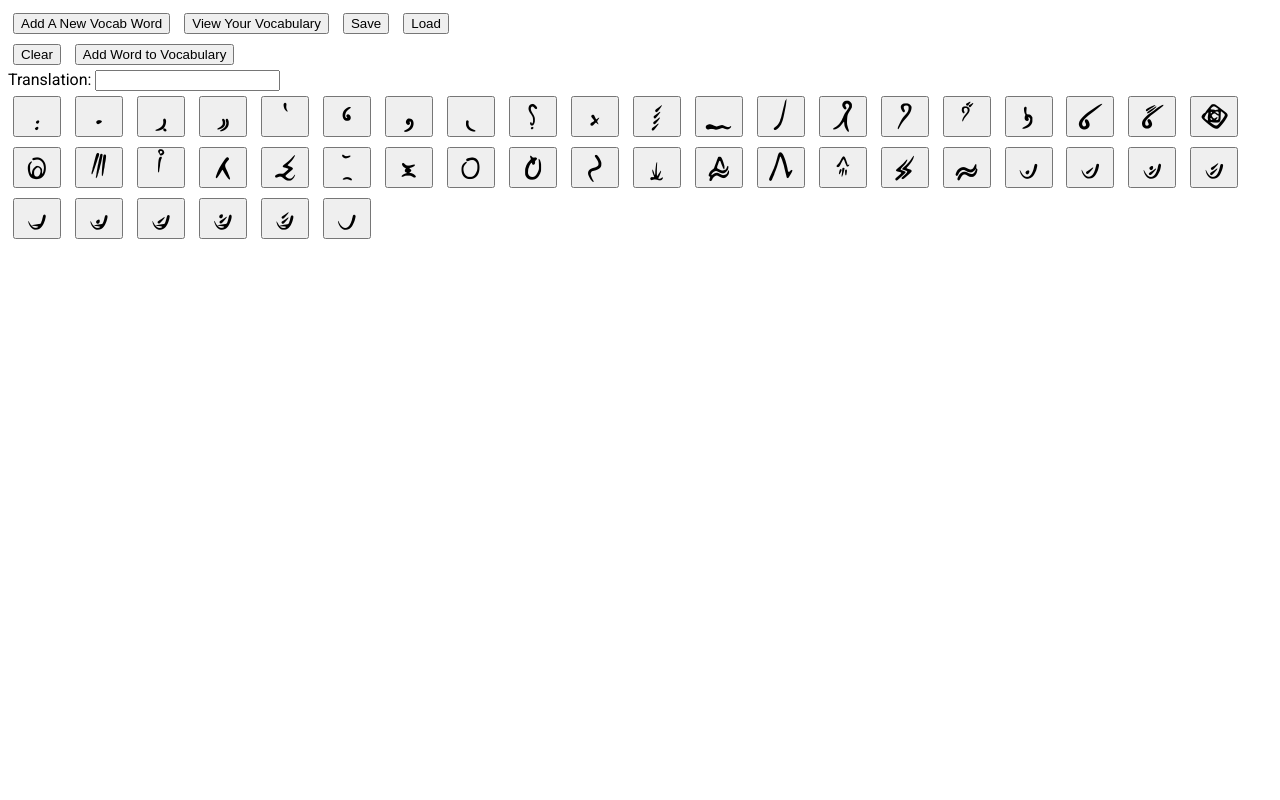
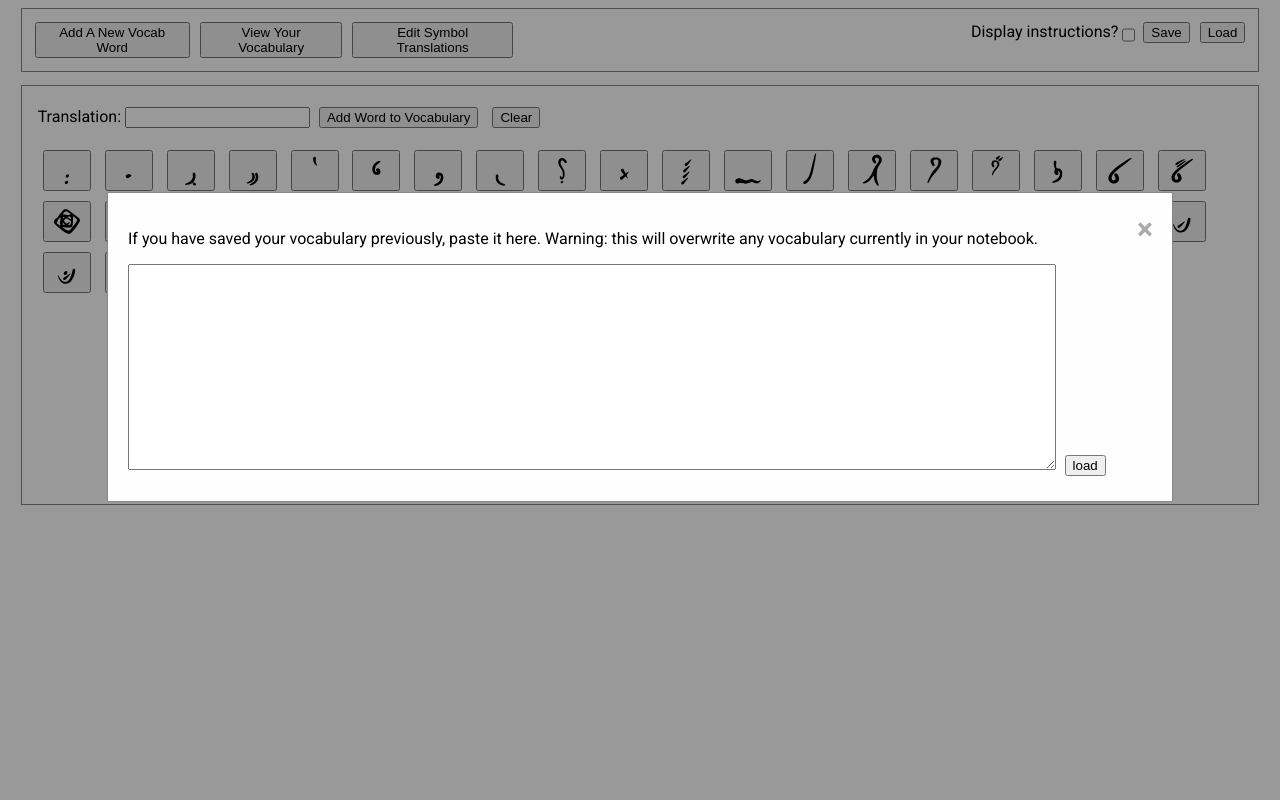
Before and after one commit to caggles/heavens-vault-notebook, a PHP site: page /notebook.html in a window 1280 px wide. Run offline with PHP 8.4, Linux system fonts and the light colour scheme.

Commit message:
awkward auto-translations

```diff
--- a/notebook.css
+++ b/notebook.css
@@ -7,16 +7,22 @@ body {
     font-family: "Roboto", Arial, Helvetica, sans-serif;
 }
 
+.container {
+    display: block;
+    padding: 5px 5px 10px 5px;
+}
+
 .flex-container {
-    display: flex;
-    border-radius: 5px;
+    display: inline-flex;
     padding: 5px 5px 10px 5px;
+    flex-flow: row wrap;
 }
 
 .flex-child {
     flex: 1;
     padding: 15px;
-    margin-right: 10px;
+    margin: 0 auto;
+    vertical-align: top;
 }
 
 .ancient, .detail {
@@ -24,16 +30,102 @@ body {
     font-size: 2em;
 }
 
+.detail-name {
+    font-size: 4em;
+}
+
+div.translation-word {
+    position: relative;
+    display: inline-block;
+    border: 1px solid #888;
+    padding: 3px;
+}
+
+div.translation-word .translation-tooltiptext {
+    visibility: hidden;
+    background-color: rgba(240, 240, 240, 1);
+    border: 1px solid #444;
+    padding: 3px;
+    position: absolute;
+    z-index: 1;
+    left: 50%;
+    bottom: 110%;
+    transform: translate(-50%, 0);
+    font-size: 1.4em;
+}
+
+div.translation-word:hover .translation-tooltiptext {
+  visibility: visible;
+}
+
 button {
     margin: 5px;
 }
 
+div#nav {
+    display: block;
+    margin: 0 1% 0 1%;
+    border: 1px solid #888;
+    padding: 0.5em;
+}
+
+div#tabs {
+    display: inline-flex;
+    justify-content: flex-start;
+    width: 40%;
+}
+
+div#settings {
+    display: inline-flex;
+    justify-content: flex-end;
+    float: right;
+    width: 40%;
+}
+
+.instructionsbool {
+    padding-top: 0.3em;
+}
+
+input[type="checkbox"]
+{
+    margin-top: 0.6em;
+    vertical-align: middle;
+}
+
+.instructions {
+    display:none;
+    padding: 1%;
+    background-color: #DDD;
+    font-size: 0.8em;
+}
+
 div#addword {
     display: block;
+    margin: 1%;
+    padding: 1em;
+    border: 1px solid #888;
+}
+
+div#symbols {
+    display: none;
+    margin: 1%;
+    padding: 1em;
+    border: 1px solid #888;
+}
+
+div#keyboard {
+    display: block;
+    padding: 1% 0 1% 0;
 }
 
 div#vocablist, div#vocabdetail {
     display: none;
+    margin: 1%;
+    border: 1px solid #888;
+}
+
+div#vocabdetail {
+    padding: 1em;
 }
 
 button.ancient {
@@ -41,17 +133,28 @@ button.ancient {
 }
 
 div#target {
-    height: 2em;
+    height: 1.3em;
+    padding: 0.5em;
+    text-align: center;
 }
 
 div#notification {
-
+    display: none;
+    position: fixed;
+    z-index: 1;
+    left: 10%;
+    top: 0;
+    background-color: #fefefe;
+    margin: 15% auto;
+    padding: 20px;
+    border: 1px solid #888;
+    width: 80%;
 }
 
 div.modal {
     display: none;
     position: fixed;
-    z-index: 1;
+    z-index: 2;
     left: 0;
     top: 0;
     width: 100%;
@@ -88,3 +191,75 @@ textarea {
     height: 15em;
     overflow: auto;
 }
+
+table {
+    border-collapse: collapse;
+    width: 100%;
+}
+
+td {
+    padding: 15px;
+    vertical-align: top;
+}
+
+td.table-title {
+    background-color: rgba(75, 75, 75, 1);
+    color: white;
+    font-weight: bold;
+}
+
+tr.vocab-entry:nth-child(even) {
+    background: rgba(230, 230, 230, 1);
+}
+
+tr.vocab-entry:nth-child(odd) {
+    background: rgba(200, 200, 200, 1);
+}
+
+button.detail {
+    background-color: rgba(0,0,0,0.1);
+    border-top: #FFF 1px solid;
+    border-right: #FFF 1px solid;
+    border-bottom: #777 2px solid;
+    border-left: #777 2px solid;
+}
+
+button.detail:hover, button.detail:focus {
+    background-color: rgba(0,0,0,0.2);
+    border-top: #FFF 1px solid;
+    border-right: #FFF 1px solid;
+    border-bottom: #777 2px solid;
+    border-left: #777 2px solid;
+}
+
+button.detail:active {
+    background-color: rgba(0,0,0,0.8);
+    color: #DDD;
+    border: 0;
+}
+
+p.translations, p.relatedwords {
+    margin-left: 0.5%
+}
+
+button.translation_delete {
+    font-size: 0.7em;
+    margin-left: 0.5%;
+    background-color: #FFF;
+    border: 0;
+    color: #AAA;
+}
+
+button.translation_delete:hover, button.translation_delete:focus {
+    color: #444;
+}
+
+.symbol_label {
+    display: inline-block;
+    width: 2.5em;
+    height: 2.5em;
+}
+
+#load_modal {
+    display:block;
+}
--- a/notebook.html
+++ b/notebook.html
@@ -17,17 +17,30 @@
     <body>
 
     <div id="nav">
+        <div id="tabs">
             <button id="toggleaddword">Add A New Vocab Word</button>
             <button id="togglevocablist">View Your Vocabulary</button>
+            <button id="togglesymbols">Edit Symbol Translations</button>
+        </div>
+        <div id="settings">
+            <label for="instructionsbool" class="instructionsbool">Display instructions? </label><input type="checkbox" id="instructionsbool" class="instructionsbool">
             <button id="save">Save</button>
             <button id="load">Load</button>
         </div>
+        <div class="instructions">
+            <p>Use the buttons on the left to navigate between pages. Do not use the back button on your browser.</p>
+            <p>
+                Use the save and load buttons above to save your vocabulary notebook between sessions.
+                <b>There is no autosave - if you leave this page without saving, you will lose your changes.</b> Save often to avoid this problem.
+                Further instructions on saving/loading can be found by clicking the buttons.
+            </p>
+        </div>
+    </div>
 
     <div id="addword">
+        <label for="translation">Translation: </label><input type="text" id="translation">
+        <button id="add">Add Word to Vocabulary</button>
         <button id="clear">Clear</button>
-        <button id="add">Add Word to Vocabulary</button>
-        <br />
-        <label for="translation">Translation: </label><input type="text" id="translation">
         <div id="keyboard">
             <button class="ancient">:</button>
             <button class="ancient">.</button>
@@ -77,20 +90,143 @@
             <button class="ancient">0</button>
         </div>
         <div id="target" class="ancient"></div>
-        <div class="flex-container">
+        <div class="instructions">
+            <p>
+                Click on the ancient symbols keyboard above to create words. As you add more symbols, it will check your existing vocabulary and show you all words that it believes are related.
+                Below, you will see possible translations of the new word which have been formed by stringing together your existing translations for the words and symbols that make up this word.
+                You can mouse over these "subwords" to see the ancient verion of each one.
+            </p>
+            <p>
+                Once you have typed out the word, add your guess for a translation in the box, and click "Add Word to Vocabulary."
+                The word will be added to your vocab list for you to view, and to be used later as an aid in other translations.
+                You may add multiple translations of the same ancient word by adding it multiple times to your vocabulary, each with a different translation.
+            </p>
+            <p>
+                If you make a mistake while entering your ancient word, click "Clear" to start again.
+            </p>
+        </div>
+        <div class="container">
             <div class="detail-translations flex-child"></div>
-            <div class="contains-words flex-child"></div>
-            <div class="contained-within flex-child"></div>
+            <table>
+                <tr>
+                    <td class="contains_exact wordlist"></td>
+                    <td class="containedby_exact wordlist"></td>
+                </tr>
+                <tr>
+                    <td class="contains_close wordlist"></td>
+                    <td class="containedby_close wordlist"></td>
+                </tr>
+            </table>
         </div>
     </div>
 
-    <div id="vocablist"></div>
+    <div id="vocablist">
+        <div class="instructions">
+            Below, you will see your full vocabulary (if you have one)!
+            Click on any ancient word in this list to view more detailed information on your translation, as well as similar words in the vocabulary list.
+        </div>
+    </div>
 
-    <div id="vocabdetail" class="flex-container">
+    <div id="vocabdetail">
+        <div class="instructions">
+            <p>This page displays information about your translation of a particular ancient word.</p>
+            <p>
+                In the "Manual Translations" section, you will see your own translations for the word.
+                You can have multiple translations for a single word. There are often multiple correct translations for the same word,
+                and this can also be used to record multiple unrelated guesses at a translation while you decide which one is correct.
+                You can delete any one of your translations by clicking the "delete" button next to it.
+                Note that you cannot delete a translation if it is the only one you have for a word. You must add at least a second translation to delete one of them.
+                You can add a second translation by returning to the "Add A New Vocab Word" screen and adding the same ancient word again, with a new translation.
+            </p>
+            <p>
+                Below the translations, you will see lists of related words. Clicking on any of the ancient words will take you to the detailed translation information for that word.
+            </p>
+        </div>
+        <div class="container">
             <div class="ancient detail-name flex-child"></div>
             <div class="detail-translations flex-child"></div>
-        <div class="contains-words flex-child"></div>
-        <div class="contained-within flex-child"></div>
+        </div>
+        <table>
+            <tr>
+                <td class="contains_exact wordlist"></td>
+                <td class="containedby_exact wordlist"></td>
+            </tr>
+            <tr>
+                <td class="contains_close wordlist"></td>
+                <td class="containedby_close wordlist"></td>
+            </tr>
+        </table>
+    </div>
+
+    <div id="symbols">
+        <div class="instructions">
+            <p>
+                Here, you can enter your guesses for the meanings of each individual symbol.
+                As you record these, they will show up as part of the symbolic translations on the other pages, and when you add a new word to your vocabulary.
+            </p>
+            <p>
+                To update them, simply type your translation into the box next to the symbol, and then click "Save Symbol Translations." Note that this is NOT the same as saving your vocabulary notebook as a whole.
+            </p>
+        </div>
+        <div class="flex-container">
+            <div class="flex-child symbol-flex">
+                <label class="symbol_label" for="colon"><span class="ancient">:</span></label><input type="text" id="colon" class="symbol_entry"><br />
+                <label class="symbol_label" for="period"><span class="ancient">.</span></label><input type="text" id="period" class="symbol_entry"><br />
+                <label class="symbol_label" for="semicolon"><span class="ancient">;</span></label><input type="text" id="semicolon" class="symbol_entry"><br />
+                <label class="symbol_label" for='doublequote'><span class="ancient">"</span></label><input type="text" id='doublequote' class="symbol_entry"><br />
+                <label class="symbol_label" for="singlequote"><span class="ancient">'</span></label><input type="text" id="singlequote" class="symbol_entry"><br />
+                <label class="symbol_label" for="openbracket"><span class="ancient">(</span></label><input type="text" id="openbracket" class="symbol_entry"><br />
+                <label class="symbol_label" for="closebracket"><span class="ancient">)</span></label><input type="text" id="closebracket" class="symbol_entry"><br />
+                <label class="symbol_label" for="comma"><span class="ancient">,</span></label><input type="text" id="comma" class="symbol_entry"><br />
+                <label class="symbol_label" for="questionmark"><span class="ancient">?</span></label><input type="text" id="questionmark" class="symbol_entry"><br />
+            </div>
+            <div class="flex-child symbol-flex">
+                <label class="symbol_label" for="x"><span class="ancient">x</span></label><input type="text" id="x" class="symbol_entry"><br />
+                <label class="symbol_label" for="f"><span class="ancient">f</span></label><input type="text" id="f" class="symbol_entry"><br />
+                <label class="symbol_label" for="w"><span class="ancient">w</span></label><input type="text" id="w" class="symbol_entry"><br />
+                <label class="symbol_label" for="j"><span class="ancient">j</span></label><input type="text" id="j" class="symbol_entry"><br />
+                <label class="symbol_label" for="r"><span class="ancient">r</span></label><input type="text" id="r" class="symbol_entry"><br />
+                <label class="symbol_label" for="p"><span class="ancient">p</span></label><input type="text" id="p" class="symbol_entry"><br />
+                <label class="symbol_label" for="g"><span class="ancient">g</span></label><input type="text" id="g" class="symbol_entry"><br />
+                <label class="symbol_label" for="e"><span class="ancient">e</span></label><input type="text" id="e" class="symbol_entry"><br />
+                <label class="symbol_label" for="b"><span class="ancient">b</span></label><input type="text" id="b" class="symbol_entry"><br />
+            </div>
+            <div class="flex-child symbol-flex">
+                <label class="symbol_label" for="d"><span class="ancient">d</span></label><input type="text" id="d" class="symbol_entry"><br />
+                <label class="symbol_label" for="a"><span class="ancient">a</span></label><input type="text" id="a" class="symbol_entry"><br />
+                <label class="symbol_label" for="c"><span class="ancient">c</span></label><input type="text" id="c" class="symbol_entry"><br />
+                <label class="symbol_label" for="h"><span class="ancient">h</span></label><input type="text" id="h" class="symbol_entry"><br />
+                <label class="symbol_label" for="i"><span class="ancient">i</span></label><input type="text" id="i" class="symbol_entry"><br />
+                <label class="symbol_label" for="k"><span class="ancient">k</span></label><input type="text" id="k" class="symbol_entry"><br />
+                <label class="symbol_label" for="l"><span class="ancient">l</span></label><input type="text" id="l" class="symbol_entry"><br />
+                <label class="symbol_label" for="m"><span class="ancient">m</span></label><input type="text" id="m" class="symbol_entry"><br />
+                <label class="symbol_label" for="n"><span class="ancient">n</span></label><input type="text" id="n" class="symbol_entry"><br />
+            </div>
+            <div class="flex-child symbol-flex">
+                <label class="symbol_label" for="o"><span class="ancient">o</span></label><input type="text" id="o" class="symbol_entry"><br />
+                <label class="symbol_label" for="q"><span class="ancient">q</span></label><input type="text" id="q" class="symbol_entry"><br />
+                <label class="symbol_label" for="s"><span class="ancient">s</span></label><input type="text" id="s" class="symbol_entry"><br />
+                <label class="symbol_label" for="t"><span class="ancient">t</span></label><input type="text" id="t" class="symbol_entry"><br />
+                <label class="symbol_label" for="u"><span class="ancient">u</span></label><input type="text" id="u" class="symbol_entry"><br />
+                <label class="symbol_label" for="v"><span class="ancient">v</span></label><input type="text" id="v" class="symbol_entry"><br />
+                <label class="symbol_label" for="y"><span class="ancient">y</span></label><input type="text" id="y" class="symbol_entry"><br />
+                <label class="symbol_label" for="z"><span class="ancient">z</span></label><input type="text" id="z" class="symbol_entry"><br />
+                <label class="symbol_label" for="equals"><span class="ancient">=</span></label><input type="text" id="equals" class="symbol_entry"><br />
+            </div>
+            <div class="flex-child symbol-flex">
+                <label class="symbol_label" for="one"><span class="ancient">1</span></label><input type="text" id="one" class="symbol_entry"><br />
+                <label class="symbol_label" for="two"><span class="ancient">2</span></label><input type="text" id="two" class="symbol_entry"><br />
+                <label class="symbol_label" for="three"><span class="ancient">3</span></label><input type="text" id="three" class="symbol_entry"><br />
+                <label class="symbol_label" for="four"><span class="ancient">4</span></label><input type="text" id="four" class="symbol_entry"><br />
+                <label class="symbol_label" for="five"><span class="ancient">5</span></label><input type="text" id="five" class="symbol_entry"><br />
+                <label class="symbol_label" for="six"><span class="ancient">6</span></label><input type="text" id="six" class="symbol_entry"><br />
+                <label class="symbol_label" for="seven"><span class="ancient">7</span></label><input type="text" id="seven" class="symbol_entry"><br />
+                <label class="symbol_label" for="eight"><span class="ancient">8</span></label><input type="text" id="eight" class="symbol_entry"><br />
+                <label class="symbol_label" for="nine"><span class="ancient">9</span></label><input type="text" id="nine" class="symbol_entry"><br />
+                <label class="symbol_label" for="zero"><span class="ancient">0</span></label><input type="text" id="zero" class="symbol_entry"><br />
+            </div>
+        </div>
+        <button id="symbol-save">Save Symbol Translations</button>
     </div>
 
     <div id="notification"></div>
@@ -98,6 +234,7 @@
     <div id="save_modal" class="modal">
         <div id="save_modal_content" class="modal_content">
             <span id="save_close" class="close">&times;</span>
+            <p>Save your vocabulary list. Copy everything in the box below and paste it into a file. You will need to copy-paste it back into the loading box when you return to this page later.</p>
             <textarea id="save_box"></textarea>
         </div>
     </div>
@@ -105,6 +242,7 @@
     <div id="load_modal" class="modal">
         <div id="load_modal_content" class="modal_content">
             <span id="load_close" class="close">&times;</span>
+            <p>If you have saved your vocabulary previously, paste it here. Warning: this will overwrite any vocabulary currently in your notebook.</p>
             <textarea id="load_box"></textarea>
             <button id="load_modal_button">load</button>
         </div>
```
Also changed, not shown: notebook.js (+162 -54 lines), word.js (+4 -5 lines). Lines whose indentation alone changed are shown as unchanged.
